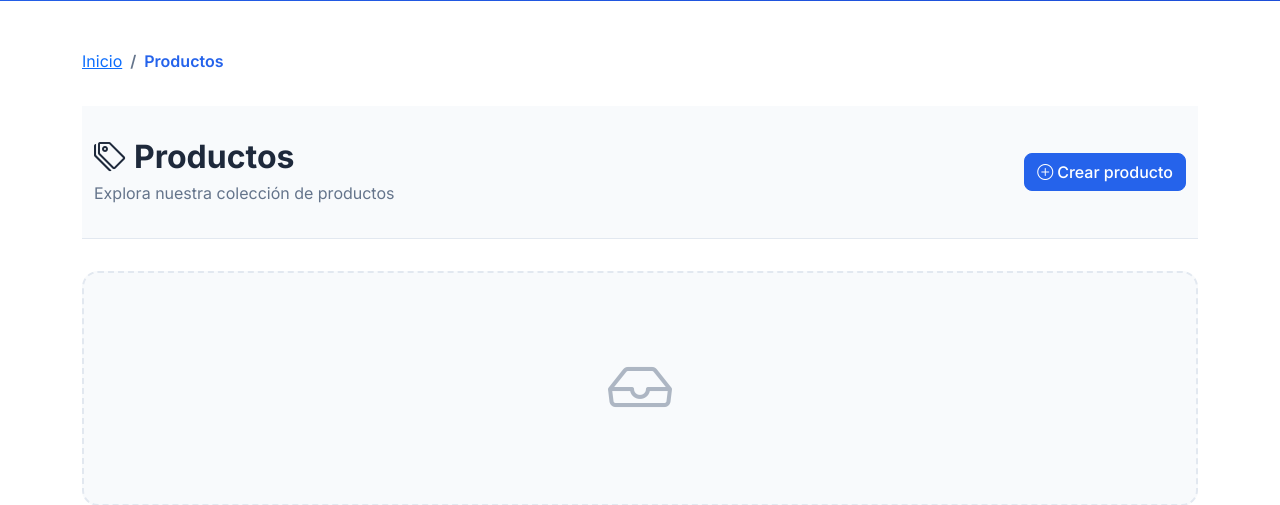
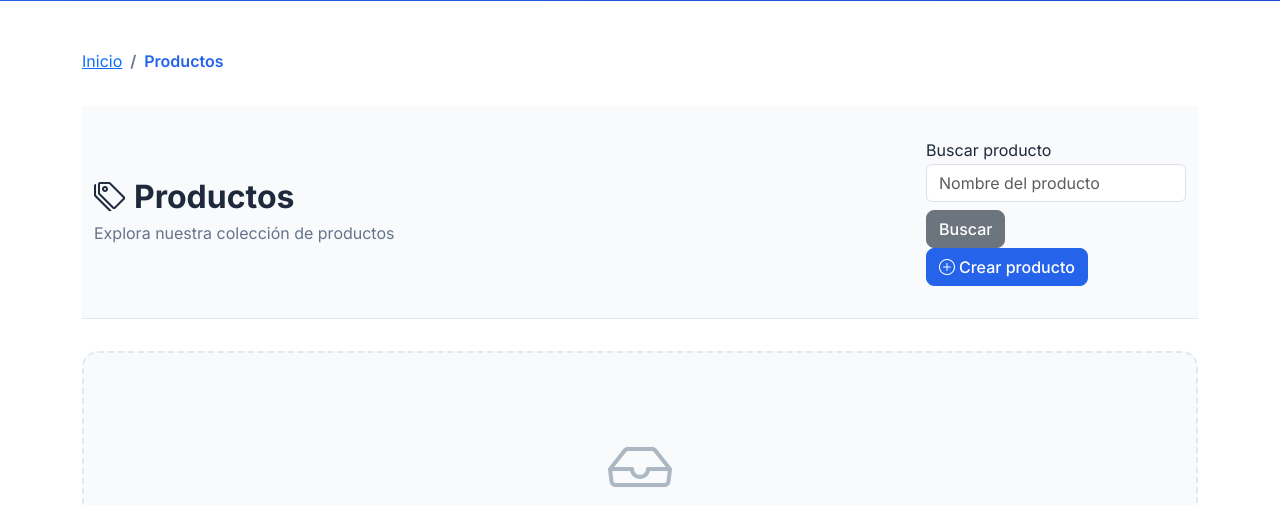
Before and after one commit to Toasted1996/shopProject, a Django app: page /producto/productos/ in a window 1280 px wide. Shown: the part 478-983 px from the top of the page. Run offline with Django 5.2, Linux system fonts and the light colour scheme; data that the repository does not hold is empty; parts of the project's set-up code (start-up, migrations or seed data) failed here and were passed over; some libraries are stand-ins or nearby versions.

Commit message:
Crud categorias/ productos -- sweetAlert2 script eliminar -- v8

```diff
--- a/productApp/forms.py
+++ b/productApp/forms.py
@@ -69,3 +69,10 @@ class productoForm(forms.ModelForm):
                 'placeholder':'Sube una imagen'
             })
         }
+
+class FiltroProd(forms.Form):
+    #Filtro para buscar texto en los productos
+    texto = forms.CharField(required=False)
+    #filtro para buscar por marca, queryset trae el listado de marcas
+    #emptylabel es para que no haya ninguna marca seleccionada por defecto
+    marca = forms.ModelChoiceField(queryset = Marca.objects.all(), empty_label='Seleccione una marca', required=False)
--- a/productApp/urls.py
+++ b/productApp/urls.py
@@ -1,17 +1,21 @@
 #Archivo creado para definir las URLs de la aplicacion de productos
 
 from django.urls import path
-from .views import marcas, categorias, productos, crearMarca, crearCategoria, crearProducto, eliminarProducto, verProducto, editarProducto
+from .views import marcas, categorias, productos, crearMarca, crearCategoria, crearProducto, eliminarProducto, verProducto, editarProducto, editarCategoria, eliminarCategoria
 
 urlpatterns = [
+    # CRUD MARCA
     path('marcas/', marcas, name = 'marcas'),
     path('crearMarca/', crearMarca, name='cmarca'),
+    # CRUD CATEGORIA
     path('categorias/', categorias, name = 'categorias'),
-    path('crearCategoria/', crearCategoria, name='ccategoria'),
+    path('crearCategoria/'  , crearCategoria, name='ccategoria'),
+    path('editarCategoria/<int:id>/editar', editarCategoria, name='editarCategoria'),
+    path('eliminarCategoria/<int:id>/eliminar', eliminarCategoria, name='eliminarCategoria'),
+    # CRUD PRODUCTO
     path('productos/', productos, name = 'productos'),
     path('crearProducto/', crearProducto, name='cproducto'),
-    #Detalle del prodcuto por id <int:id> es para que sea un el numero de id
-    path('producto/<int:id>/', verProducto, name= 'vproducto'),
-    path('producto/<int:codigo>/', eliminarProducto, name= 'eproducto'),
-    path('producto/<int:codigo>/', editarProducto, name= 'edproducto')
+    path('producto/<int:codigo>/', verProducto, name= 'verProducto'),
+    path('producto/<int:codigo>/eliminar/', eliminarProducto, name= 'eliminarProducto'),
+    path('producto/<int:codigo>/editar', editarProducto, name= 'editarProducto')
 ]
--- a/productApp/views.py
+++ b/productApp/views.py
@@ -1,7 +1,8 @@
 from django.contrib import messages
 from django.shortcuts import render, redirect, get_object_or_404
-from productApp.forms import marcaForm, categoriaForm, productoForm
+from productApp.forms import marcaForm, categoriaForm, productoForm, FiltroProd
 from productApp.models import Marca, Categoria, Producto
+from django.db.models import Q
 
 # Create your views here.
 def inicio(request):
@@ -60,13 +61,43 @@ def crearCategoria(request):
         messages.success(request, 'Categoria creada correctamente')
     return render(request, 'producto/create.html', data)
 
-#View para listar producto
+#Metodo para editar categoria -- Redirecciona al form de categoria
+def editarCategoria(request, id):
+    cat = Categoria.objects.get(pk = id)
+    if request.method == 'POST':
+        form = categoriaForm(request.POST, instance=cat)
+        if form.is_valid():
+            form.save()
+            messages.success(request, 'Categoria editada')
+    else:
+        form = categoriaForm(instance=cat)
 
+    data = {
+        'titulo':'Editar categoria',
+        'form': form,
+        'ruta':'producto/categorias.html'
+    }
+    return render(request, 'producto/create.html', data)
+
+#Metodo para eliminar categoria -- recibe el id de la categoria
+def eliminarCategoria(request, id):
+    cat = Categoria.objects.get(pk=id)
+    cat.delete()
+    messages.success(request, 'Categoria eliminada')
+    return redirect(to='producto/categorias.html')
+
+#View para listar producto con filtro de busqueda !!REVISAR!!
 def productos(request):
     lista = Producto.objects.all()
+    form = FiltroProd(request.POST)
+    texto = request.POST.get('filtro_texto')
+    #Comprueba que texto no es nulo ni una cadena vacia
+    if texto and texto != '':
+        lista = lista.filter(Q(nombre__icontains=texto))
     data = {
         'lista':lista,
-        'titulo':'Productos'
+        'titulo':'Productos',
+        'form': form
     }
     return render(request, 'producto/productos.html', data)
 
@@ -88,28 +119,22 @@ def crearProducto(request):
     return render(request, 'producto/create.html', data)
 
 #View para ver detalle producto
-def verProducto(request, id):
-    producto = Producto.objects.get(pk=id)
+def verProducto(request, codigo):
+    producto = Producto.objects.get(pk=codigo)
     data = {
         'descripcion': producto.descripcion,
         'titulo': producto.nombre
     }
     return render (request, 'producto/detalle.html', data)
 
+#Metodo para eliminar producto, recibe el codigo del producto
+def eliminarProducto(request, codigo):
+    prod = get_object_or_404(Producto, pk=codigo)
+    prod.delete()
+    messages.success(request, 'Producto eliminado correctamente')
+    return redirect(to='productos')
 
-def eliminarProducto(request, codigo):
-    #Buscamos el producto por su codigo:
-    prod = Producto.objects.get(pk=codigo)
-    #preguntamos si el producto tiene foto asociada
-    if prod.foto:
-        #eliminamos la foto del producto
-        prod.foto.delete()
-    #eliminamos el producto
-    prod.delete()
-    #permite redireccionar al template de productos
-    return redirect(to="/producto/productos.html")
-
-
+#Metodo para editar producto -- recibe el codigo del producto y lo redirecciona al form de producto
 def editarProducto(request, codigo):
     prod = Producto.objects.get(pk=codigo)
     if request.method == 'POST':
--- a/requirements.txt
+++ b/requirements.txt
@@ -2,3 +2,4 @@ django
 mysql-connector-python
 Pillow
 xlwt
+sweetalert2
--- /dev/null
+++ b/static/js/sAlertDelete.js
@@ -0,0 +1,16 @@
+function confirmarEliminacion(url) {
+    Swal.fire({
+        title: '¿Estás seguro?',
+        text: 'Esta acción no se puede deshacer',
+        icon: 'warning',
+        showCancelButton: true,
+        confirmButtonColor: '#37de5eff',
+        cancelButtonColor: '#d33',
+        confirmButtonText: 'Confirmar',
+        cancelButtonText: 'Cancelar',
+    }).then((result) => {
+        if (result.isConfirmed) {
+            window.location.href = url;
+        }
+    });
+}
--- a/templates/index.html
+++ b/templates/index.html
@@ -10,6 +10,10 @@
     <link href="https://cdn.jsdelivr.net/npm/bootstrap@5.3.2/dist/css/bootstrap.min.css" rel="stylesheet">
     <!-- Bootstrap Icons -->
     <link rel="stylesheet" href="https://cdn.jsdelivr.net/npm/bootstrap-icons@1.11.1/font/bootstrap-icons.css">
+    <!-- SweetAlert2 CSS -->
+    <link rel="stylesheet" href="https://cdn.jsdelivr.net/npm/sweetalert2@11/dist/sweetalert2.min.css">
+    <!-- SweetAlert2 JS -->
+    <script src="https://cdn.jsdelivr.net/npm/sweetalert2@11/dist/sweetalert2.all.min.js"></script>
     <!-- Google Fonts -->
     <link href="https://fonts.googleapis.com/css2?family=Inter:wght@300;400;500;600;700&display=swap" rel="stylesheet">
     <!-- Custom CSS -->
@@ -166,5 +170,6 @@
 
     <!-- Bootstrap 5 JS -->
     <script src="https://cdn.jsdelivr.net/npm/bootstrap@5.3.2/dist/js/bootstrap.bundle.min.js"></script>
+    <script src="{% static 'js/sAlertDelete.js' %}"></script>
 </body>
 </html>
--- a/templates/producto/productos.html
+++ b/templates/producto/productos.html
@@ -20,6 +20,12 @@
                 <p class="mb-0">Explora nuestra colección de productos</p>
             </div>
             <div>
+                <form method="POST" class="styled-form">
+                    {% csrf_token %}
+                    <label for="filtro_texto">Buscar producto</label>
+                    <input type="text" id="filtro_texto" name="filtro_texto" class="form-control" placeholder="Nombre del producto">
+                    <button type="submit" class="btn btn-secondary mt-2">Buscar</button>
+                </form>
                 <a href="{% url 'cproducto' %}" class="btn btn-primary">
                     <i class="bi bi-plus-circle me-1"></i>Crear producto
                 </a>
@@ -57,11 +63,15 @@
                         </div>
                         <div class="card-actions">
                             <div class="d-flex justify-content-center gap-2">
-                                <a href="{% url 'vproducto' producto.codigo %}" class="btn btn-outline-primary">
+                                <a href="{% url 'verProducto' producto.codigo %}" class="btn btn-outline-primary">
                                     <i class="bi bi-eye me-1"></i>Ver Producto
                                 </a>
-                                </button>
-                                <a href="{% url 'eproducto' producto.codigo %}" class="btn btn-outline-danger">
+                                <a href="{% url 'editarProducto' producto.codigo %}" class="btn btn-outline-warning">
+                                    <i class="bi bi-pencil me-1"></i>
+                                    Editar
+                                </a>
+                                {% url 'eliminarProducto' producto.codigo as eliminar_url %}
+                                <a href="javascript:void(0);" onclick="confirmarEliminacion('{{ eliminar_url }}')" class="btn btn-outline-danger">
                                     <i class="bi bi-trash me-1"></i>Eliminar
                                 </a>
                             </div>
```
Also changed, not shown: templates/producto/categorias.html (+14 -4 lines).
